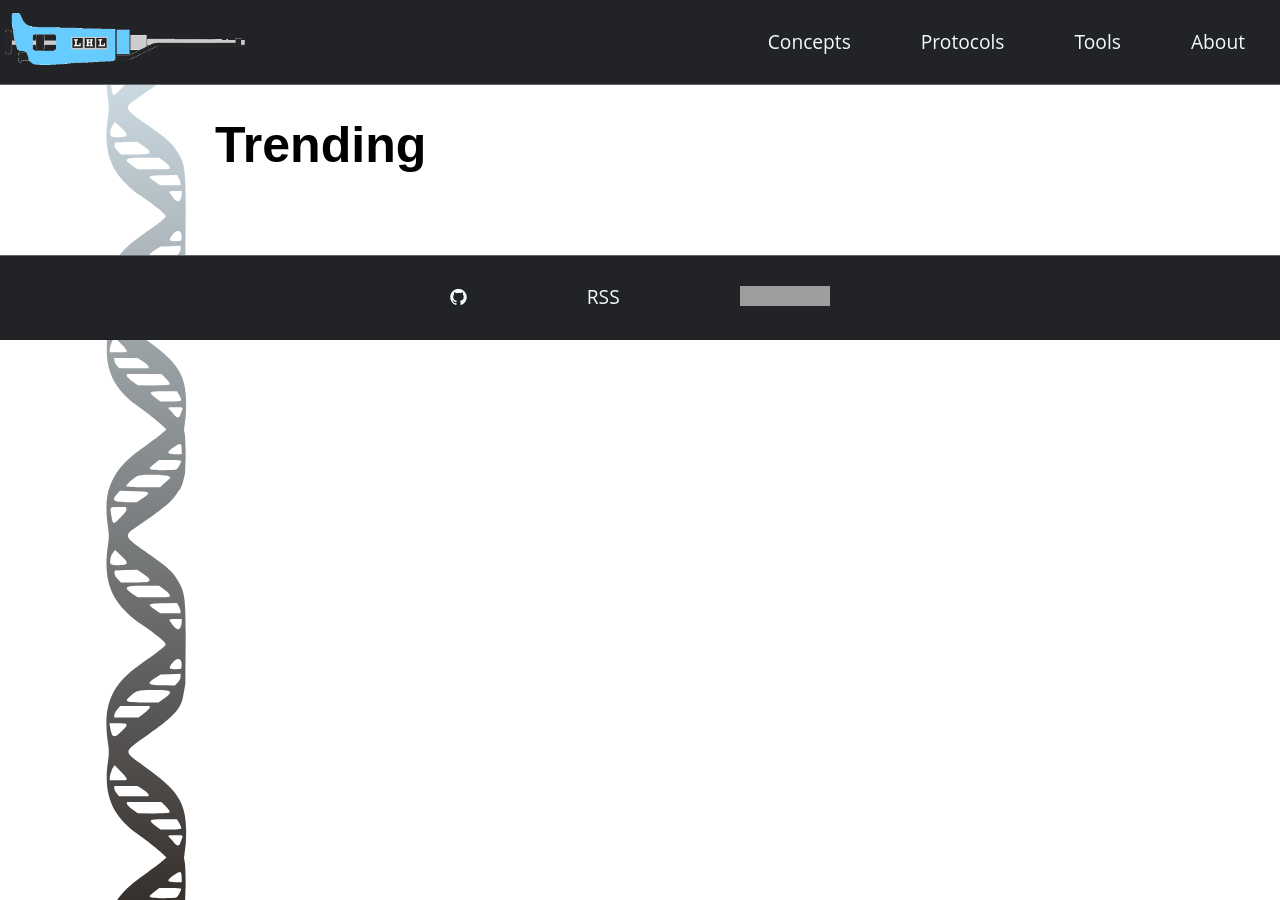
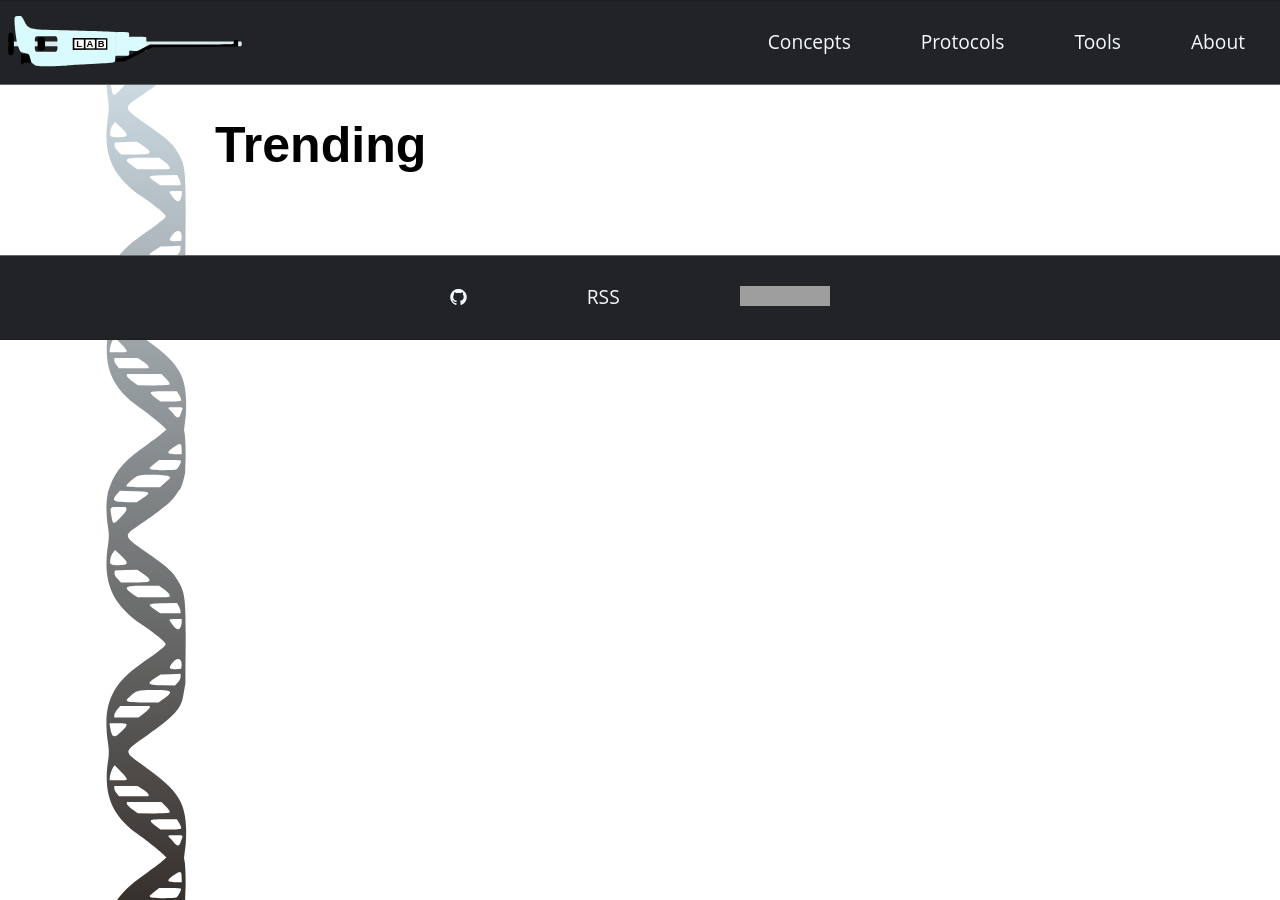
Before and after one commit to LeighHenderson/LeighHenderson.github.io, a Jekyll site: the page built from _pages/trending.md, in a window 1280 px wide. Built offline with Jekyll 4.4.1, drawn with Linux system fonts in a browser that asks for light colours; grey boxes are pictures that could not be loaded.

Commit message:
Recreated the pipettor logo as a vector in Inkscape. Saved as .svg: 1. Open png 2. Edit > Make bitmap. Delete original image. 3. Path> trace bitmap. 4. Separate paths and fill with colors. 5. Add document metadata: File > document properties > metadata and license tabs.

```diff
--- a/_config.yml
+++ b/_config.yml
@@ -20,7 +20,7 @@ repository: LeighHenderson/LeighHenderson.github.io
 # twitter_username: jekyllrb
 github_username: LeighHenderson
 
-logo: "/assets/logo.png"
+logo: "/assets/logo.svg"
 
 # Build settings
 markdown: kramdown
```
Also changed, not shown: assets/LHL-pipettor-logo-blue-vectorized.png (deleted), assets/LHL-pipettor-logo-periwinkle.jpg (deleted), assets/background-cutout-DNA.gif (deleted), assets/background-grid-WhiteRoundedSquares-bubbles.gif (deleted), assets/background-grid-WhiteRoundedSquares.gif (deleted), assets/logo.svg (added), 1 other file.
